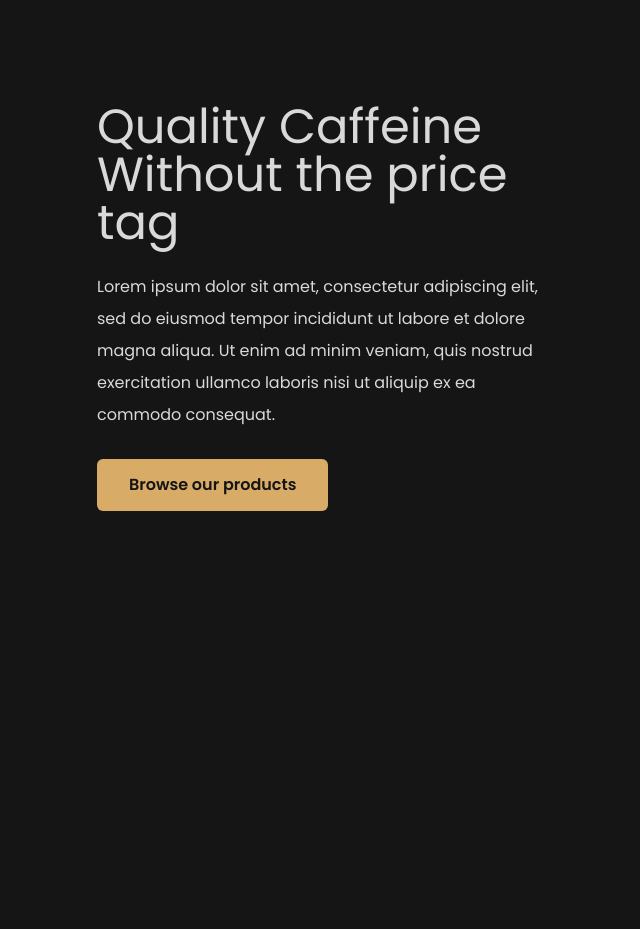
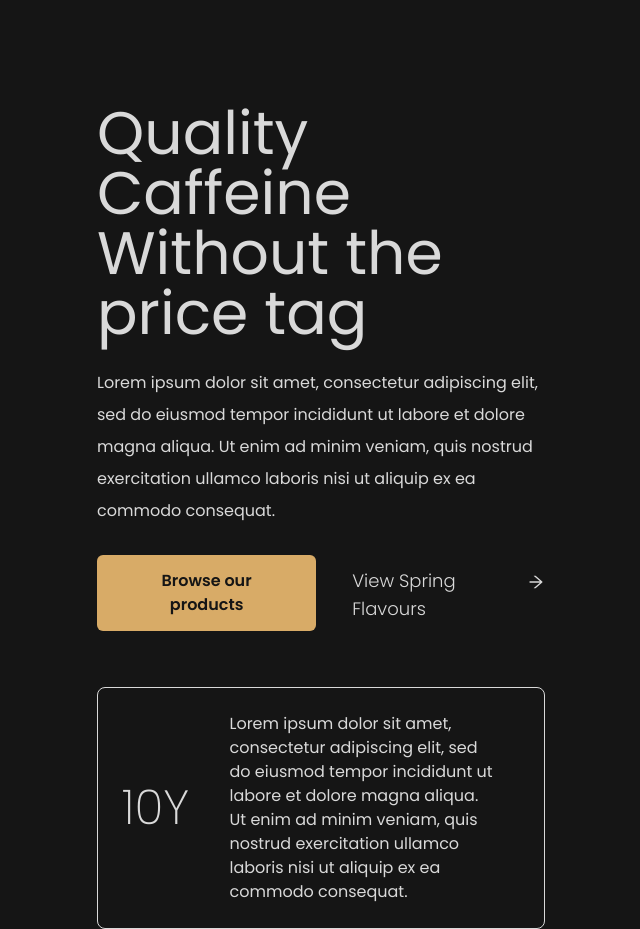
Before and after one commit to JaxonScott/mocha-coffee, a Next.js app: page / in a window 1280 px wide. Shown: the part 100-1029 px from the top of the page, without its empty margins (95-735 px from the left). Before the commit the page ends 800 px from the top, so only its background shows below. Built offline with nearby package versions, Linux system fonts and the light colour scheme.

Commit message:
Buttons and home page message added

```diff
--- a/package.json
+++ b/package.json
@@ -16,6 +16,7 @@
     "next": "13.2.4",
     "react": "18.2.0",
     "react-dom": "18.2.0",
+    "react-icons": "^4.8.0",
     "typescript": "5.0.2"
   },
   "devDependencies": {
--- a/pages/_app.tsx
+++ b/pages/_app.tsx
@@ -4,7 +4,7 @@ import { Poppins } from "@next/font/google";
 
 const poppins = Poppins({
   subsets: ["latin"],
-  weight: ["400", "500", "600", "700"],
+  weight: ["200", "300", "400", "500", "600", "700"],
 });
 
 export default function App({ Component, pageProps }: AppProps) {
--- a/pages/index.tsx
+++ b/pages/index.tsx
@@ -1,5 +1,7 @@
 import CTAButton from "../components/CTAButton";
 import Navbar from "../components/Navbar";
+import Link from "next/link";
+import { AiOutlineArrowRight } from "react-icons/ai";
 
 export default function Home() {
   return (
@@ -8,7 +10,7 @@ export default function Home() {
       <div className="mt-14"></div>
       <div>
         <div className="w-1/2">
-          <h1 className="text-5xl">
+          <h1 className="text-6xl">
             Quality Caffeine <br /> Without the price tag
           </h1>
           <p className="mt-6 leading-loose text-md ">
@@ -18,7 +20,28 @@ export default function Home() {
             aliquip ex ea commodo consequat.{" "}
           </p>
           <div className="mt-7"></div>
-          <CTAButton>Browse our products</CTAButton>
+          <div className="flex gap-9">
+            <CTAButton>Browse our products</CTAButton>
+            <Link
+              href={"/store"}
+              className="pt-3 font-light text-lg flex gap-2"
+            >
+              View Spring Flavours{" "}
+              <span className="pt-1.5">
+                <AiOutlineArrowRight />
+              </span>
+            </Link>
+          </div>
+          <div className="mt-14"></div>
+          <div className="w-full flex border p-6 gap-2 border-lighttext rounded-lg">
+            <p className="w-1/4 my-auto text-5xl font-extralight">10Y</p>
+            <p className=" w-2/3 ">
+              Lorem ipsum dolor sit amet, consectetur adipiscing elit, sed do
+              eiusmod tempor incididunt ut labore et dolore magna aliqua. Ut
+              enim ad minim veniam, quis nostrud exercitation ullamco laboris
+              nisi ut aliquip ex ea commodo consequat.{" "}
+            </p>
+          </div>
         </div>
       </div>
     </div>
```
Also changed, not shown: 1 other file (tests, documents, lock files or other folders).
